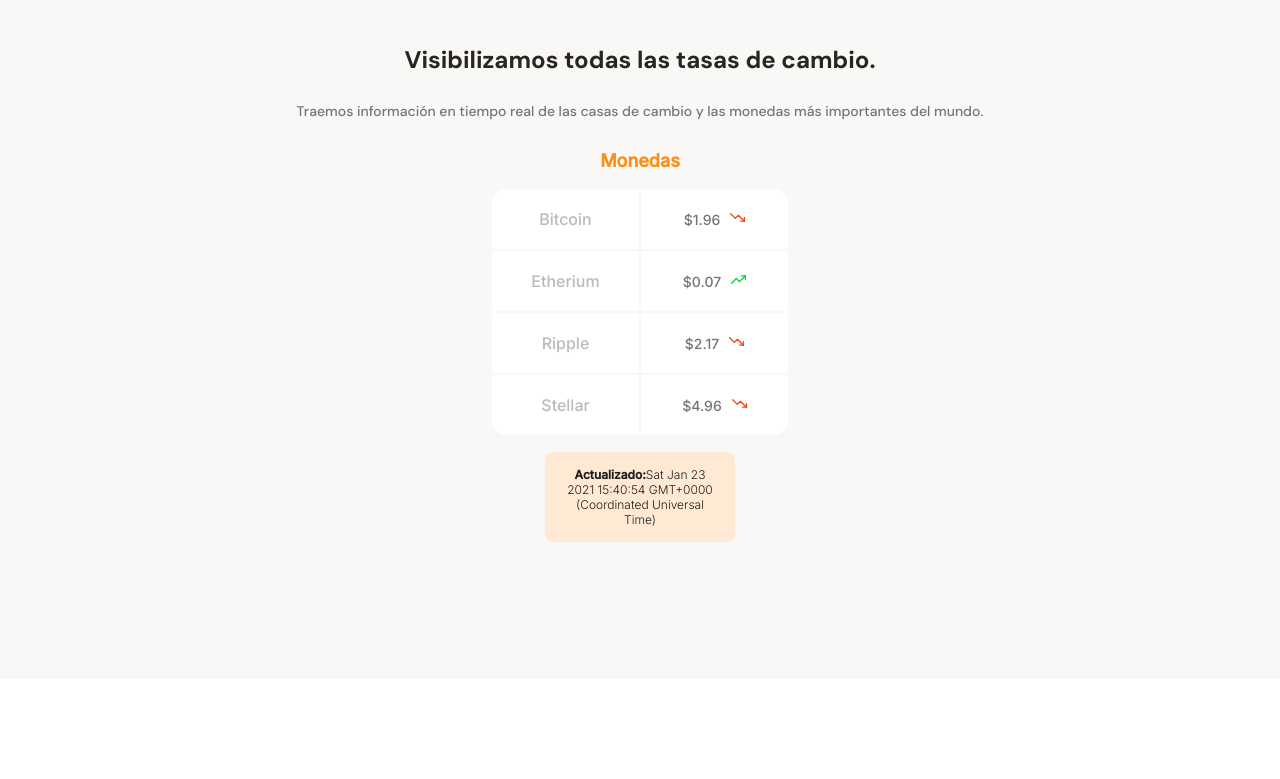
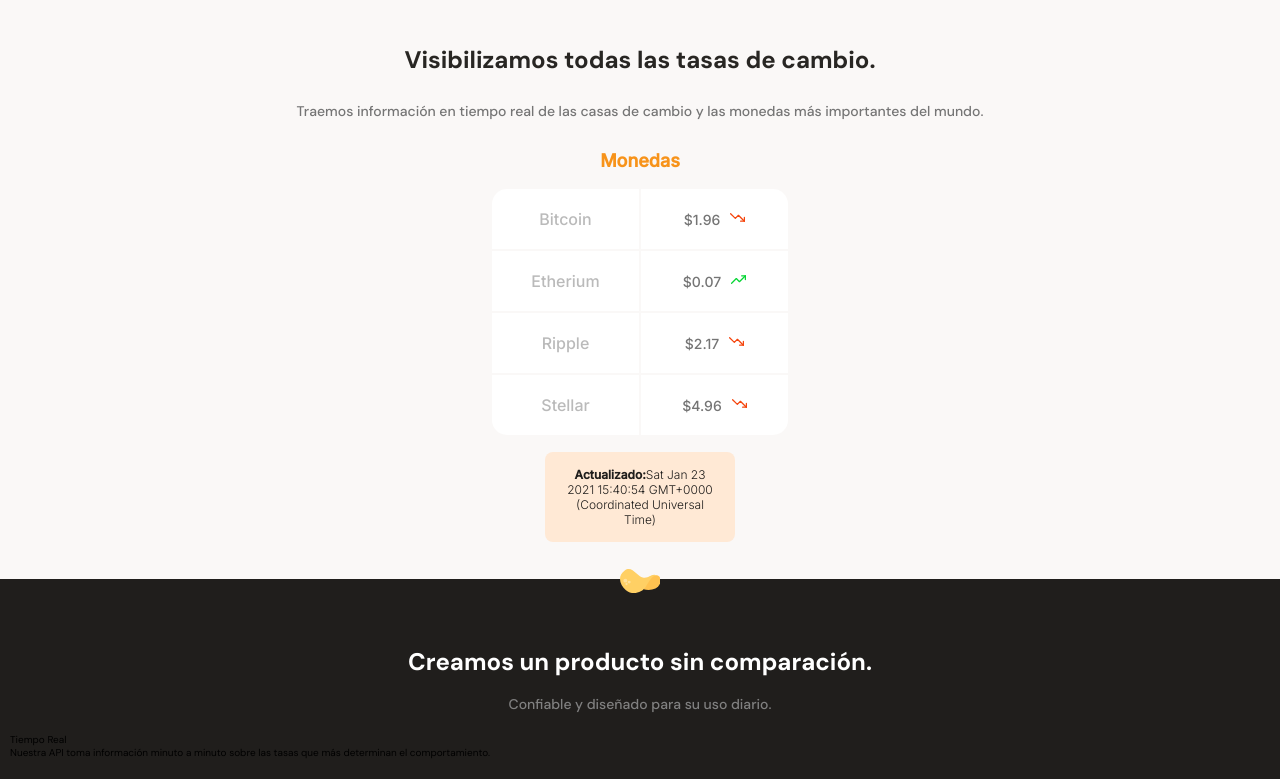
Before and after one commit to kannder83/responsive-design-mobile-first, a plain HTML site: page index.html in a window 1280 px wide. Shown: the part 617-1396 px from the top of the page. Before the commit the page ends 1296 px from the top, so only its background shows below. Drawn offline with Linux system fonts and the light colour scheme.

Commit message:
Se agregan los estilos a la sección de beneficios.

```diff
--- a/index.html
+++ b/index.html
@@ -72,16 +72,19 @@
         </section>
       </section>
       <section class="main-product-detail">
-        <span></span>
-        <div>
-          <h2></h2>
-          <p></p>
+        <span class="product-detail--batata-logo"></span>
+        <div class="product-detail--title">
+          <h2>Creamos un producto sin comparación.</h2>
+          <p>Confiable y diseñado para su uso diario.</p>
         </div>
         <section class="product-cards--container">
-          <article>
-            <span></span>
-            <p></p>
-            <p></p>
+          <article class="product-detail--card">
+            <span class="clock"></span>
+            <p class="product--card-title">Tiempo Real</p>
+            <p class="product--card-body">
+              Nuestra API toma información minuto a minuto sobre las tasas que
+              más determinan el comportamiento.
+            </p>
           </article>
         </section>
       </section>
--- a/styles/styles.css
+++ b/styles/styles.css
@@ -161,7 +161,7 @@ main {
   width: 70%;
   min-width: 235px;
   max-width: 500px;
-  height: 500px;
+  height: 400px;
   margin: 0 auto;
   font-family: "Inter", sans-serif;
 }
@@ -256,3 +256,46 @@ main {
   line-height: 1.5rem;
   color: var(--warm-black);
 }
+
+.main-product-detail {
+  position: relative;
+  width: 100%;
+  min-width: 320px;
+  height: auto;
+  padding: 20px 10px;
+  background: var(--warm-black);
+}
+
+.product-detail--batata-logo {
+  position: absolute;
+  top: -10px;
+  left: calc(50% - 20px);
+  width: 40px;
+  height: 25px;
+  background: url("../assets/icons/batata.svg");
+}
+
+.product-detail--title {
+  width: 90%;
+  min-width: 288px;
+  height: auto;
+  margin: 0 auto;
+  margin-top: 50px;
+  text-align: center;
+}
+
+.product-detail--title h2 {
+  margin-bottom: 20px;
+  font-size: 2.4rem;
+  font-weight: bold;
+  line-height: 2.6rem;
+  color: var(--just-white);
+}
+
+.product-detail--title p {
+  margin-bottom: 20px;
+  font-size: 1.4rem;
+  font-weight: 500;
+  line-height: 1.8rem;
+  color: #808080;
+}
```
